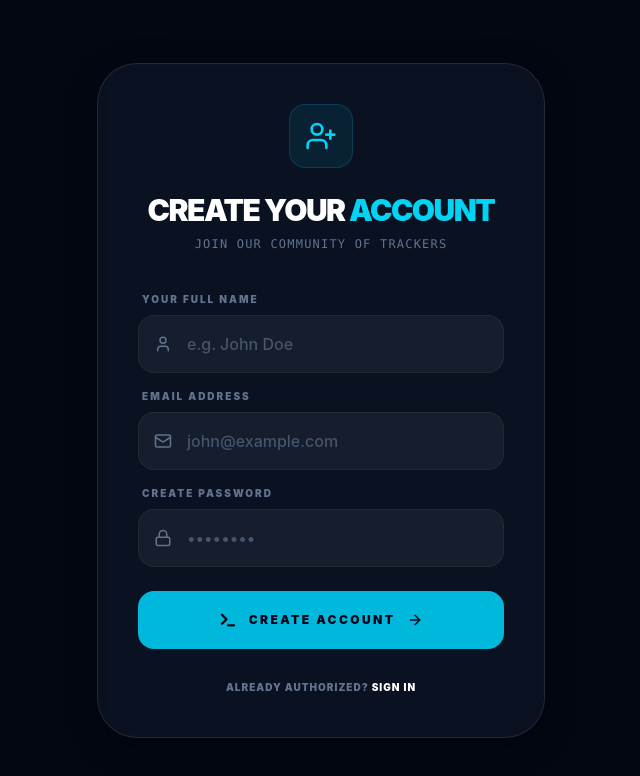
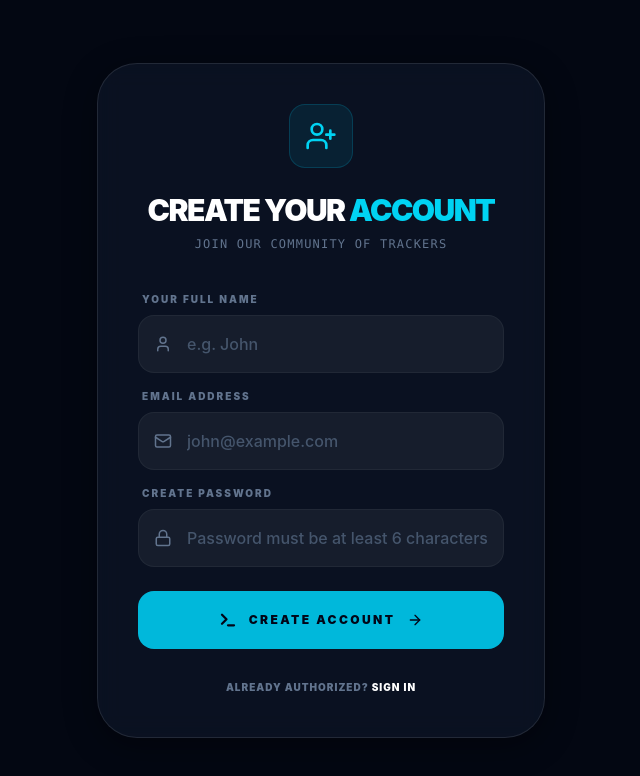
Before and after one commit to Sarthak-257/Track-it-All, a Next.js app in the folder client/: page /register in a window 1280 px wide. Shown: the top 776 px of the page, without its empty margins (319-959 px from the left). Built offline with nearby package versions, Linux system fonts and the light colour scheme; no server answers.

Commit message:
Update error message and input placeholders

```diff
--- a/client/app/register/page.tsx
+++ b/client/app/register/page.tsx
@@ -27,7 +27,7 @@ export default function RegisterPage() {
             await API.post('/api/auth/register', formData);
             router.push(`/verify-otp?email=${encodeURIComponent(formData.email)}&name=${encodeURIComponent(formData.name)}`);
         } catch (err: any) {
-            setError(err.response?.data?.message || 'Signup failed. Please check your internet connection and try again.');
+            setError(err.response?.data?.message || 'Signup failed. Please try again.');
         } finally {
             setLoading(false);
         }
@@ -66,7 +66,7 @@ export default function RegisterPage() {
                                     type="text"
                                     required
                                     className="block w-full bg-white/5 border border-white/5 rounded-2xl py-4 pl-12 pr-4 text-white placeholder:text-slate-600 focus:outline-none focus:ring-2 focus:ring-cyan-500/50 focus:bg-white/10 transition-all font-medium"
-                                    placeholder="e.g. John Doe"
+                                    placeholder="e.g. John"
                                     value={formData.name}
                                     onChange={(e) => setFormData({ ...formData, name: e.target.value })}
                                 />
@@ -96,7 +96,7 @@ export default function RegisterPage() {
                                     type="password"
                                     required
                                     className="block w-full bg-white/5 border border-white/5 rounded-2xl py-4 pl-12 pr-4 text-white placeholder:text-slate-600 focus:outline-none focus:ring-2 focus:ring-cyan-500/50 focus:bg-white/10 transition-all font-medium"
-                                    placeholder="••••••••"
+                                    placeholder="Password must be at least 6 characters long"
                                     value={formData.password}
                                     onChange={(e) => setFormData({ ...formData, password: e.target.value })}
                                 />
```
